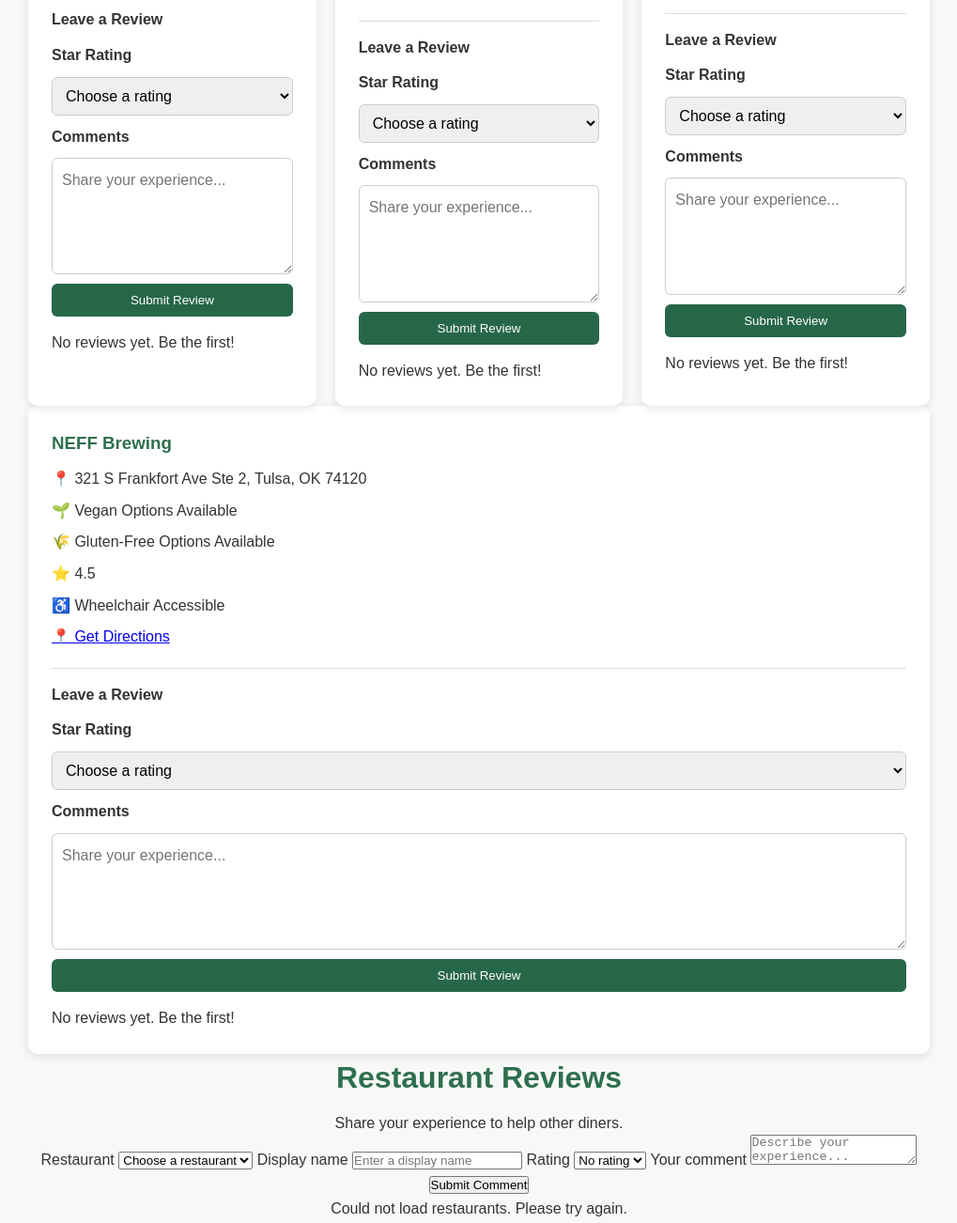
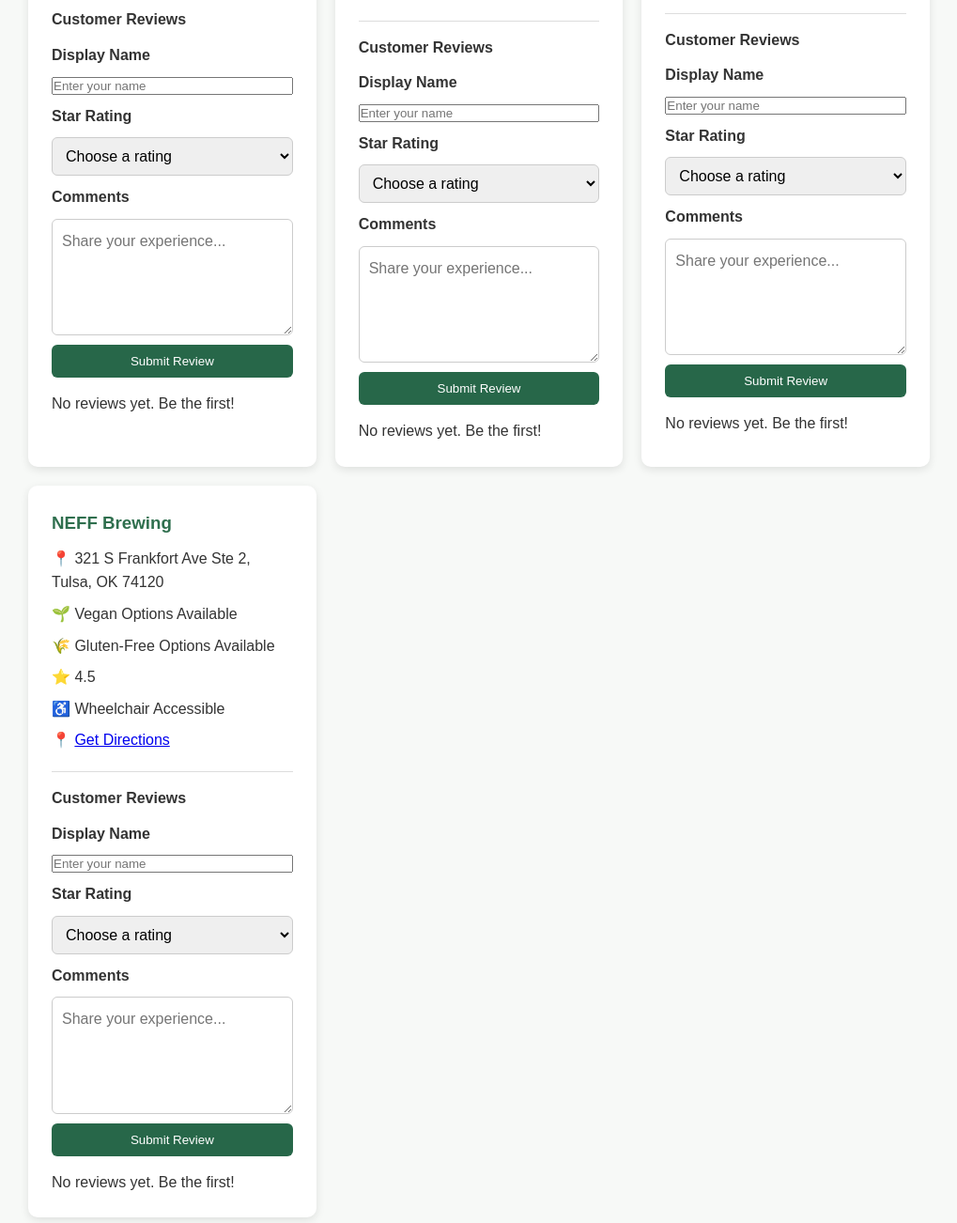
Before and after one commit to elizabethrami15/EliEats, a plain HTML site: page restaurants.html in a window 1280 px wide. Shown: the part 839-2141 px from the top of the page at 94% size, without its empty margins (130-1149 px from the left). Drawn offline with nearby package versions, Linux system fonts and the light colour scheme; no server answers.

Commit message:
Update restaurants.html
Trying to change my reviews to be on each restaurant instead of bottom of the page

```diff
--- a/restaurants.html
+++ b/restaurants.html
@@ -92,13 +92,12 @@
             No restaurants match your search. Try changing your filters.
         </p>
 
-        <!-- Restaurant Cards -->
 <div id="restaurantList" class="restaurant-list">
 
-
-<!-- Restaurant: Inheritance Juicery Downtown -->
+    <!-- Restaurant 1: Inheritance Juicery Downtown -->
     <div
         class="restaurant-card"
+        data-restaurant-id="inheritance-juicery-downtown"
         data-diet="vegetarian vegan gluten-free dairy-free"
         data-access=""
     >
@@ -116,18 +115,24 @@
                 href="https://www.google.com/maps/dir/?api=1&destination=Inheritance+Juicery+Downtown%2C+Tulsa%2C+OK"
                 target="_blank"
                 rel="noopener noreferrer"
-    >
-        Get Directions
-    </a>
+            >Get Directions</a>
         </p>
 
         <!-- Customer Reviews -->
         <div class="review-section">
-        <h4>Leave a Review</h4>
+            <h4>Customer Reviews</h4>
 
             <form class="review-form">
+                <label>Display Name</label>
+                <input
+                    type="text"
+                    class="review-name"
+                    maxlength="40"
+                    placeholder="Enter your name"
+                    required
+                >
+
                 <label>Star Rating</label>
-
                 <select class="rating-select" required>
                     <option value="">Choose a rating</option>
                     <option value="5">★★★★★ - 5 Stars</option>
@@ -138,7 +143,6 @@
                 </select>
 
                 <label>Comments</label>
-
                 <textarea
                     class="review-comment"
                     placeholder="Share your experience..."
@@ -150,15 +154,17 @@
                 <button type="submit">Submit Review</button>
             </form>
 
+            <p class="review-status" role="status"></p>
+
             <div class="review-list" aria-live="polite"></div>
         </div>
-
     </div>
 
 
-<!-- Restaurant: Fixins Soul Kitchen -->
+    <!-- Restaurant 2: Fixins Soul Kitchen -->
     <div
         class="restaurant-card"
+        data-restaurant-id="fixins-soul-kitchen"
         data-diet="vegetarian vegan"
         data-access="wheelchair"
     >
@@ -175,35 +181,37 @@
             Tulsa, OK 74120
         </p>
 
-    <!-- Restaurant Website -->
         <p>
             <a
                 href="https://fixinssoulkitchen.com/"
                 target="_blank"
                 rel="noopener noreferrer"
-        >
-            Visit Website
-        </a>
+            >Visit Website</a>
         </p>
 
-    <!-- Google Maps Directions -->
         <p>
             📍 <a
                 href="https://www.google.com/maps/dir/?api=1&destination=222+N+Detroit+Avenue%2C+Suite+110%2C+Tulsa%2C+OK+74120"
                 target="_blank"
                 rel="noopener noreferrer"
-        >
-            Get Directions
-        </a>
+            >Get Directions</a>
         </p>
 
         <!-- Customer Reviews -->
         <div class="review-section">
-        <h4>Leave a Review</h4>
+            <h4>Customer Reviews</h4>
 
             <form class="review-form">
+                <label>Display Name</label>
+                <input
+                    type="text"
+                    class="review-name"
+                    maxlength="40"
+                    placeholder="Enter your name"
+                    required
+                >
+
                 <label>Star Rating</label>
-
                 <select class="rating-select" required>
                     <option value="">Choose a rating</option>
                     <option value="5">★★★★★ - 5 Stars</option>
@@ -214,7 +222,6 @@
                 </select>
 
                 <label>Comments</label>
-
                 <textarea
                     class="review-comment"
                     placeholder="Share your experience..."
@@ -226,12 +233,17 @@
                 <button type="submit">Submit Review</button>
             </form>
 
+            <p class="review-status" role="status"></p>
+
             <div class="review-list" aria-live="polite"></div>
         </div>
     </div>
-<!-- Restaurant: Bull In The Alley -->
+
+
+    <!-- Restaurant 3: Bull In The Alley -->
     <div
         class="restaurant-card"
+        data-restaurant-id="bull-in-the-alley"
         data-diet="shellfish-free"
         data-access="wheelchair"
     >
@@ -247,35 +259,37 @@
             Tulsa, OK 74103
         </p>
 
-    <!-- Restaurant Website -->
         <p>
             <a
                 href="https://bullinthealley.com/"
                 target="_blank"
                 rel="noopener noreferrer"
-        >
-            Visit Website
-        </a>
+            >Visit Website</a>
         </p>
 
-    <!-- Google Maps Directions -->
         <p>
             📍 <a
                 href="https://www.google.com/maps/dir/?api=1&destination=11+E+Reconciliation+Way%2C+Tulsa%2C+OK+74103"
                 target="_blank"
                 rel="noopener noreferrer"
-        >
-            Get Directions
-        </a>
+            >Get Directions</a>
         </p>
 
         <!-- Customer Reviews -->
         <div class="review-section">
-        <h4>Leave a Review</h4>
+            <h4>Customer Reviews</h4>
 
             <form class="review-form">
+                <label>Display Name</label>
+                <input
+                    type="text"
+                    class="review-name"
+                    maxlength="40"
+                    placeholder="Enter your name"
+                    required
+                >
+
                 <label>Star Rating</label>
-
                 <select class="rating-select" required>
                     <option value="">Choose a rating</option>
                     <option value="5">★★★★★ - 5 Stars</option>
@@ -286,7 +300,6 @@
                 </select>
 
                 <label>Comments</label>
-
                 <textarea
                     class="review-comment"
                     placeholder="Share your experience..."
@@ -298,24 +311,24 @@
                 <button type="submit">Submit Review</button>
             </form>
 
+            <p class="review-status" role="status"></p>
+
             <div class="review-list" aria-live="polite"></div>
         </div>
     </div>
 
-            </div>
 
     <!-- Restaurant 4: NEFF Brewing -->
     <div
         class="restaurant-card"
+        data-restaurant-id="neff-brewing"
         data-diet="vegan gluten-free"
         data-access="wheelchair"
     >
         <h3>NEFF Brewing</h3>
 
-                <p>
-                    📍 321 S Frankfort Ave Ste 2,
-                    Tulsa, OK 74120
-                </p>
+        <p>📍 321 S Frankfort Ave Ste 2,
+            Tulsa, OK 74120</p>
 
         <p>🌱 Vegan Options Available</p>
         <p>🌾 Gluten-Free Options Available</p>
@@ -323,21 +336,28 @@
         <p>♿ Wheelchair Accessible</p>
 
         <p>
-                    <a
-                        href="https://www.google.com/maps/dir/?api=1&amp;destination=NEFF+Brewing%2C+321+S+Frankfort+Ave+Ste+2%2C+Tulsa%2C+OK+74120"
+            📍 <a
+                href="https://www.google.com/maps/dir/?api=1&destination=NEFF+Brewing%2C+321+S+Frankfort+Ave+Ste+2%2C+Tulsa%2C+OK+74120"
                 target="_blank"
                 rel="noopener noreferrer"
-                    >
-                        📍 Get Directions
-                    </a>
+            >Get Directions</a>
         </p>
+
         <!-- Customer Reviews -->
         <div class="review-section">
-    <h4>Leave a Review</h4>
+            <h4>Customer Reviews</h4>
 
             <form class="review-form">
+                <label>Display Name</label>
+                <input
+                    type="text"
+                    class="review-name"
+                    maxlength="40"
+                    placeholder="Enter your name"
+                    required
+                >
+
                 <label>Star Rating</label>
-
                 <select class="rating-select" required>
                     <option value="">Choose a rating</option>
                     <option value="5">★★★★★ - 5 Stars</option>
@@ -348,7 +368,6 @@
                 </select>
 
                 <label>Comments</label>
-
                 <textarea
                     class="review-comment"
                     placeholder="Share your experience..."
@@ -360,55 +379,16 @@
                 <button type="submit">Submit Review</button>
             </form>
 
+            <p class="review-status" role="status"></p>
+
             <div class="review-list" aria-live="polite"></div>
         </div>
     </div>
 
 </div>
 
-<section id="reviews">
-  <h2>Restaurant Reviews</h2>
-  <p>Share your experience to help other diners.</p>
 
-  <form id="comment-form">
-    <label for="restaurant-select">Restaurant</label>
-    <select id="restaurant-select" required>
-      <option value="">Choose a restaurant</option>
-    </select>
 
-    <label for="display-name">Display name</label>
-    <input
-      id="display-name"
-      type="text"
-      maxlength="40"
-      required
-      placeholder="Enter a display name"
-    />
-
-    <label for="rating">Rating</label>
-    <select id="rating">
-      <option value="">No rating</option>
-      <option value="1">1 star</option>
-      <option value="2">2 stars</option>
-      <option value="3">3 stars</option>
-      <option value="4">4 stars</option>
-      <option value="5">5 stars</option>
-    </select>
-
-    <label for="comment-text">Your comment</label>
-    <textarea
-      id="comment-text"
-      maxlength="1000"
-      required
-      placeholder="Describe your experience..."
-    ></textarea>
-
-    <button type="submit">Submit Comment</button>
-  </form>
-
-  <p id="comment-status" role="status" aria-live="polite"></p>
-  <div id="comment-list"></div>
-</section>
 
 <!-- Load Supabase before your own JavaScript. -->
 <script src="https://cdn.jsdelivr.net/npm/@supabase/supabase-js@2"></script>
```
Lines whose indentation alone changed are shown as unchanged.
